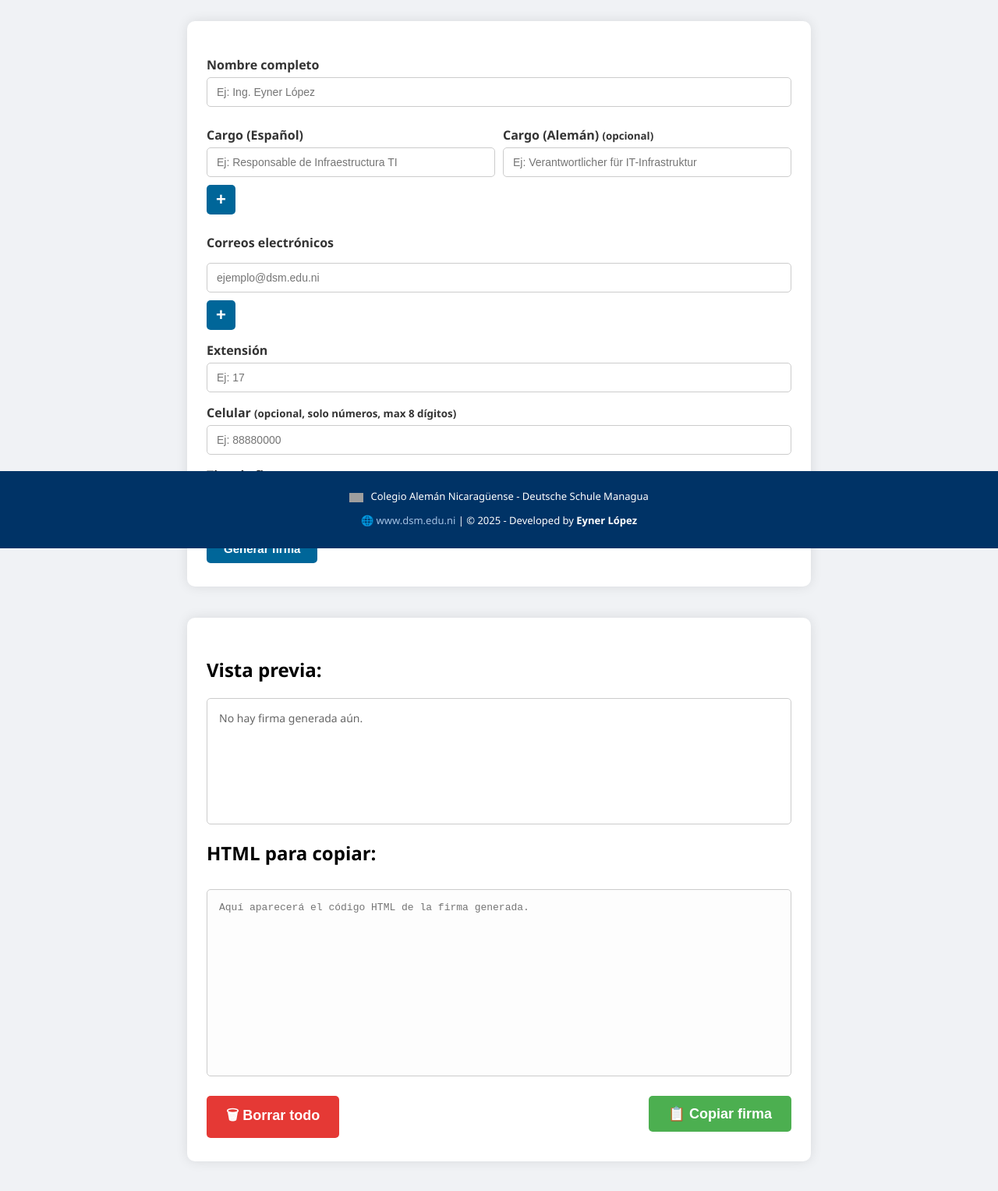
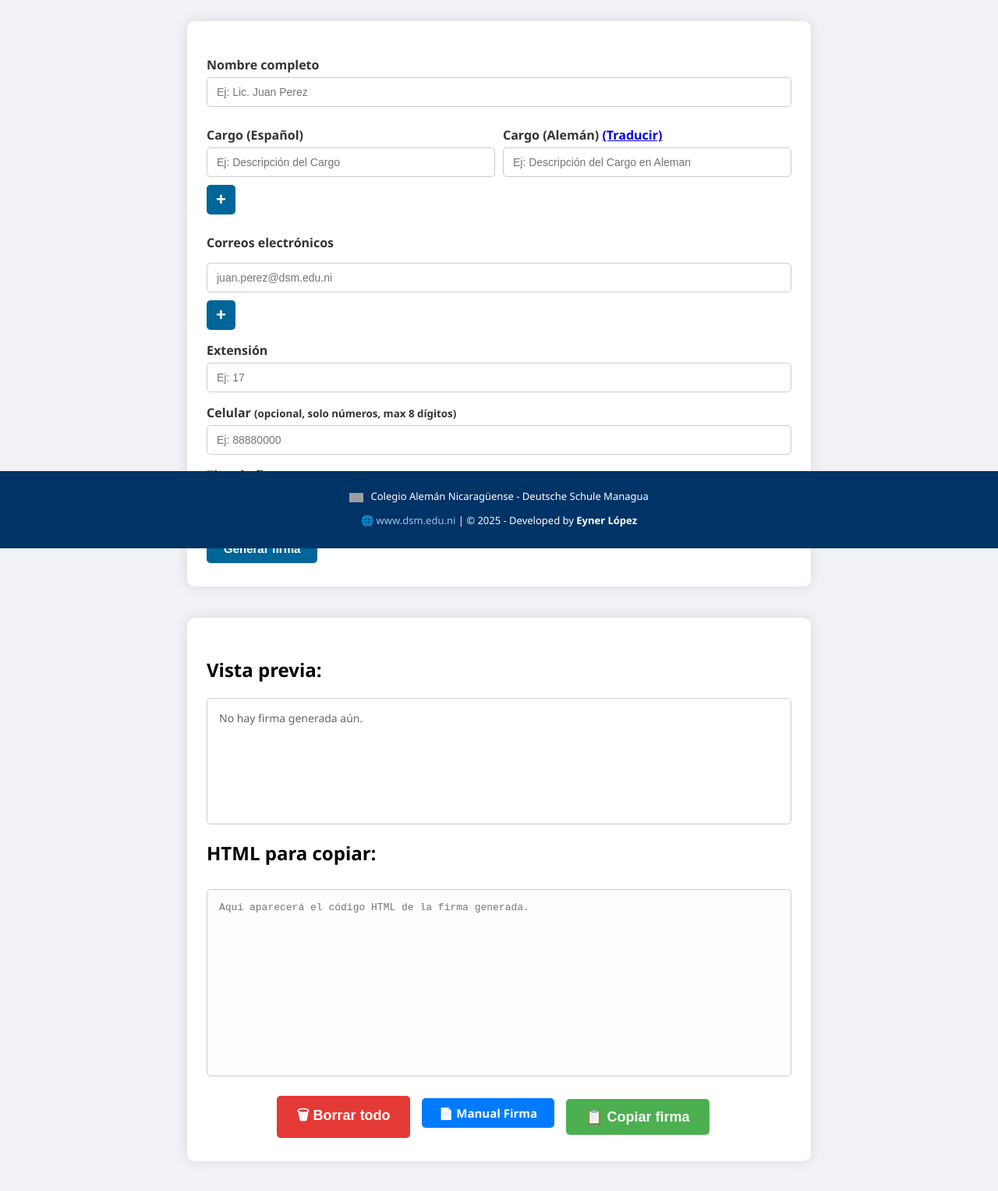
Before and after one commit to eyner93/firmaelectronica, a plain HTML site: page index.html in a window 1280 px wide. Shown: the part 97-1624 px from the top of the page at 78% size. Drawn offline with Linux system fonts and the light colour scheme; grey boxes are pictures that could not be loaded.

Commit message:
index.html
Signed-off-by: eyner93 <eyner.lopez@dsm.edu.ni>

```diff
--- a/index.html
+++ b/index.html
@@ -212,19 +212,22 @@
 <div class="card">
   <form id="firmaForm" novalidate>
     <label for="nombre">Nombre completo</label>
-    <input type="text" id="nombre" placeholder="Ej: Ing. Eyner López" />
+    <input type="text" id="nombre" placeholder="Ej: Lic. Juan Perez" />
 
     <!-- Cargos -->
     <div id="cargosContainer">
       <div class="cargo-pair">
         <div style="flex:1;">
           <label>Cargo (Español)</label>
-          <input type="text" name="cargoEs[]" placeholder="Ej: Responsable de Infraestructura TI"/>
+          <input type="text" name="cargoEs[]" placeholder="Ej: Descripción del Cargo"/>
         </div>
         <div style="flex:1;">
-          <label>Cargo (Alemán) <small>(opcional)</small></label>
-          <input type="text" name="cargoDe[]" placeholder="Ej: Verantwortlicher für IT-Infrastruktur" />
+  <label>
+    Cargo (Alemán) <a href="https://www.deepl.com/es/translator" target="_blank" rel="noopener noreferrer">(Traducir)</a>
+  </label>
+  <input type="text" name="cargoDe[]" placeholder="Ej: Descripción del Cargo en Aleman" />
 </div>
+
         <button type="button" class="btn-remove" onclick="removerCargo(this)" style="display:none;">−</button>
       </div>
     </div>
@@ -234,7 +237,7 @@
     <label style="margin-top: 25px;">Correos electrónicos</label>
     <div id="correosContainer">
       <div class="correo-item">
-        <input type="email" name="correo[]" placeholder="ejemplo@dsm.edu.ni" required />
+        <input type="email" name="correo[]" placeholder="juan.perez@dsm.edu.ni" required />
         <button type="button" class="btn-remove" onclick="removerCorreo(this)" style="display:none;">−</button>
       </div>
     </div>
@@ -266,11 +269,23 @@
   <h2>HTML para copiar:</h2>
   <textarea id="firmaHTML" readonly placeholder="Aquí aparecerá el código HTML de la firma generada."></textarea>
 
-  <div class="clearfix" style="margin-top: 10px;">
+  <div class="clearfix" style="margin-top: 10px; display: flex; justify-content: center; gap: 15px; align-items: center;">
+
   <button class="clear-button" onclick="borrarTodo()">🗑 Borrar todo</button>
+
+  <a href="https://drive.google.com/file/d/1P8YEcnjyFRiTRV5K2ccT3RkLEIGSPpQ7/view?usp=sharing" target="_blank"
+     style="background-color: #007bff; color: white; padding: 10px 22px;
+            border-radius: 5px; font-weight: 700; cursor: pointer;
+            text-decoration: none; display: inline-flex; align-items: center; justify-content: center;
+            font-size: 15px; height: 38px; line-height: 1; box-sizing: border-box;">
+    📄 Manual Firma
+  </a>
+
   <button class="copy-button" onclick="copiarFirmaConFormato()">📋 Copiar firma</button>
+
 </div>
-</div>
+
+
 
 <footer>
   <p>
@@ -320,11 +335,11 @@ function agregarCargo() {
   nuevo.innerHTML = `
     <div style="flex: 1;">
       <label>Cargo (Español)</label>
-      <input type="text" name="cargoEs[]" placeholder="Ej: Responsable de Infraestructura TI" />
+      <input type="text" name="cargoEs[]" placeholder="Ej: Descripción del Cargo" />
     </div>
     <div style="flex: 1;">
-      <label>Cargo (Alemán) <small>(opcional)</small></label>
-      <input type="text" name="cargoDe[]" placeholder="Ej: Verantwortlicher für IT-Infrastruktur" />
+      <label>Cargo (Alemán)</label>
+      <input type="text" name="cargoDe[]" placeholder="Ej: Descripción del Cargo en Aleman" />
     </div>
     <button type="button" class="btn-remove" onclick="removerCargo(this)">−</button>
   `;
@@ -364,7 +379,7 @@ function agregarCargo() {
   nuevo.className = 'correo-item';
   nuevo.style = 'display: flex; gap: 10px; margin-top: 10px; align-items: center;';
   nuevo.innerHTML = `
-    <input type="email" name="correo[]" placeholder="ejemplo@dsm.edu.ni" required />
+    <input type="email" name="correo[]" placeholder="juan.perez@dsm.edu.ni" required />
     <button type="button" class="btn-remove" onclick="removerCorreo(this)">−</button>
   `;
   container.appendChild(nuevo);
@@ -461,9 +476,10 @@ if (celularRaw) {
   telefonoLinea += `<strong>Cel.:</strong> 📱
     <a href="https://wa.me/505${celularRaw}" target="_blank" style="color: #006699; text-decoration: none; display: inline-flex; align-items: center;">
       ${celularFormateado}
-      <img src="https://upload.wikimedia.org/wikipedia/commons/6/6b/WhatsApp.svg" alt="WhatsApp" width="16" height="16" style="margin-left: 6px;">
+      <img src="https://upload.wikimedia.org/wikipedia/commons/5/5e/WhatsApp_icon.png" alt="WhatsApp" width="16" height="16" style="margin-left: 6px; vertical-align: middle;">
     </a><br>`;
 }
+
 
 
 
@@ -489,9 +505,10 @@ const correosHtml = correos
  </div>
 <br>
 <p style="color:#009900; font-family:Arial,Helvetica,sans-serif; font-size:10pt; line-height:1.2em; margin: 0;">
-          Antes de imprimir este mensaje, piense en su responsabilidad con el medio ambiente / Bitte denken Sie über Ihre Verantwortung gegenüber der Umwelt nach, bevor Sie diese Email ausdrucken.
+  <span style="margin-right: 6px;">🌳</span>Antes de imprimir este mensaje, piense en su responsabilidad con el medio ambiente / Bitte denken Sie über Ihre Verantwortung gegenüber der Umwelt nach, bevor Sie diese Email ausdrucken.
 </p>
 </div>
+
     `;
 
     document.getElementById("vistaPrevia").innerHTML = firmaWeb.trim();
```
Lines whose indentation alone changed are shown as unchanged.
